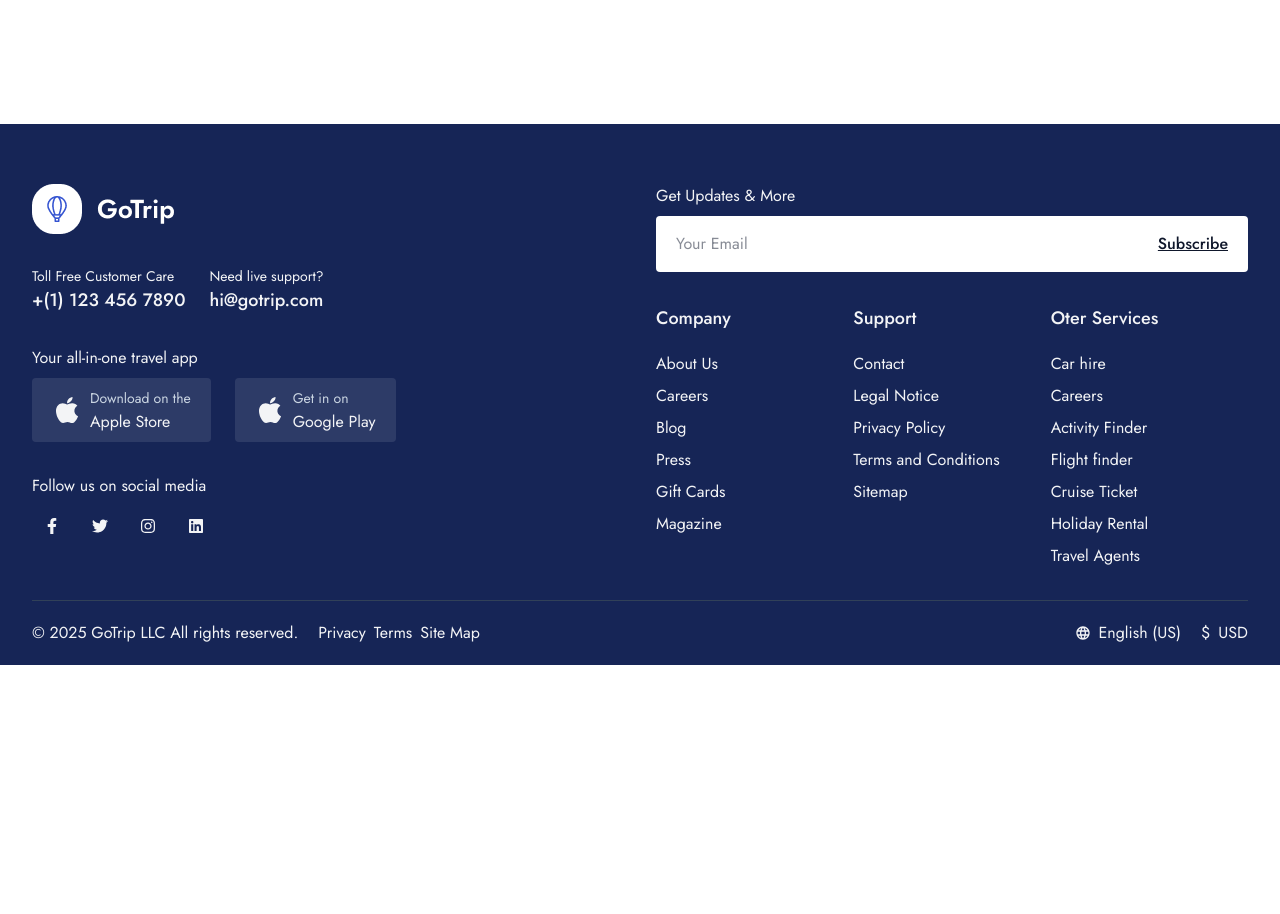
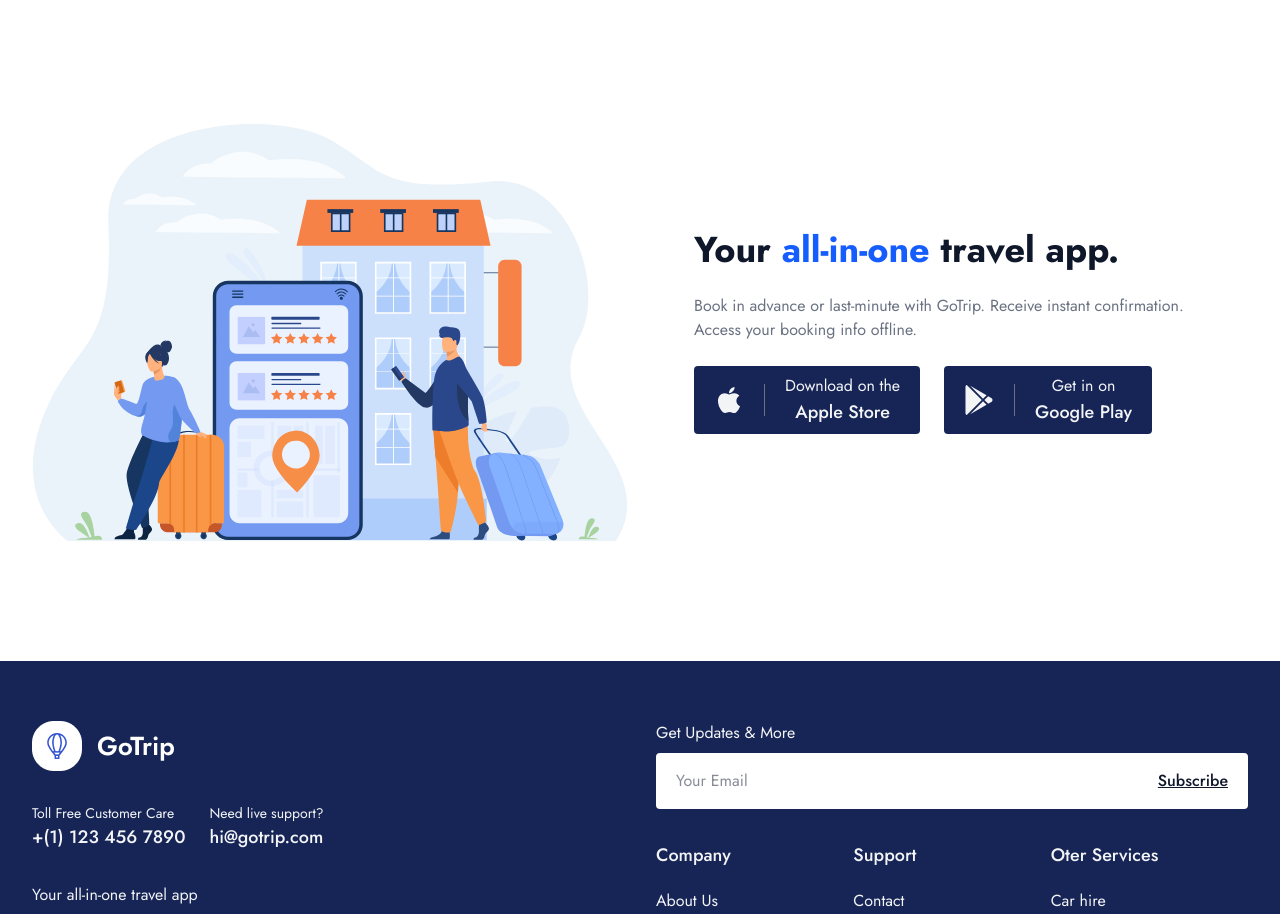
Before and after one commit to LitanMolla/gotrip, a React (Vite) app: page / in a window 1280 px wide. Shown: the part 4803-5717 px from the top of the page. Before the commit the page ends 5468 px from the top, so only its background shows below. Built offline with nearby package versions, Linux system fonts and the light colour scheme.

Commit message:
added: dw sec

```diff
--- a/src/pages/Home/Home.jsx
+++ b/src/pages/Home/Home.jsx
@@ -7,6 +7,7 @@
 import PopularDestinations from './components/PopularDestinations'
 import Testimonials from './components/Testimonials'
 import RecommendedActivity from './components/RecommendedActivity'
+import DownloadtheApp from './components/DownloadtheApp'
 
 const Home = () => {
   return (
@@ -19,6 +20,7 @@
         <PopularDestinations/>
         <Testimonials/>
         <RecommendedActivity/>
+        <DownloadtheApp/>
     </>
   )
 }
--- /dev/null
+++ b/src/pages/Home/components/DownloadtheApp.jsx
@@ -0,0 +1,54 @@
+import React from 'react'
+import illustration from '../../../assets/dw.svg'
+import { FaApple, FaGooglePlay } from 'react-icons/fa'
+const DownloadtheApp = () => {
+    return (
+        <>
+            <div className='my-15 lg:my-30'>
+                <div className="container">
+                    <div className="flex gap-6 items-center flex-col-reverse lg:flex-row">
+                        <div className="lg:w-1/2">
+                            <img className='w-full' src={illustration} alt="illustration" />
+                        </div>
+                        <div className="lg:w-1/2">
+                            <div className="flex justify-center">
+                                <div className="max-w-lg space-y-6">
+                                    <h4 className='font-bold text-4xl'>Your <span className='text-blue-600'>all-in-one</span> travel app.</h4>
+                                    <p className='text-gray-500'>Book in advance or last-minute with GoTrip. Receive instant confirmation. Access your booking info offline.</p>
+                                    <div className="flex gap-6">
+                                        <button className='bg-blue-950 text-gray-100 px-5 py-2 rounded-sm cursor-pointer duration-300 hover:bg-blue-900'>
+                                            <div className="flex justify-between items-center gap-5">
+                                                <div className="">
+                                                    <FaApple className='text-3xl' />
+                                                </div>
+                                                <div className="h-8 w-px bg-gray-500"></div>
+                                                <div className="">
+                                                    <p>Download on the</p>
+                                                    <h4 className='text-lg font-medium'>Apple Store</h4>
+                                                </div>
+                                            </div>
+                                        </button>
+                                        <button className='bg-blue-950 text-gray-100 px-5 py-2 rounded-sm cursor-pointer duration-300 hover:bg-blue-900'>
+                                            <div className="flex justify-between items-center gap-5">
+                                                <div className="">
+                                                    <FaGooglePlay className='text-3xl' />
+                                                </div>
+                                                <div className="h-8 w-px bg-gray-500"></div>
+                                                <div className="">
+                                                    <p>Get in on</p>
+                                                    <h4 className='text-lg font-medium'>Google Play</h4>
+                                                </div>
+                                            </div>
+                                        </button>
+                                    </div>
+                                </div>
+                            </div>
+                        </div>
+                    </div>
+                </div>
+            </div>
+        </>
+    )
+}
+
+export default DownloadtheApp
```
Also changed, not shown: src/assets/dw.svg (added).
